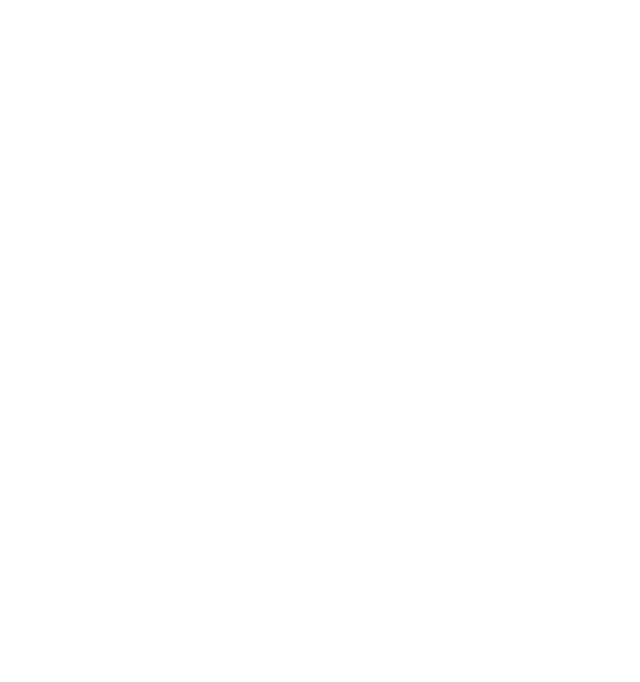
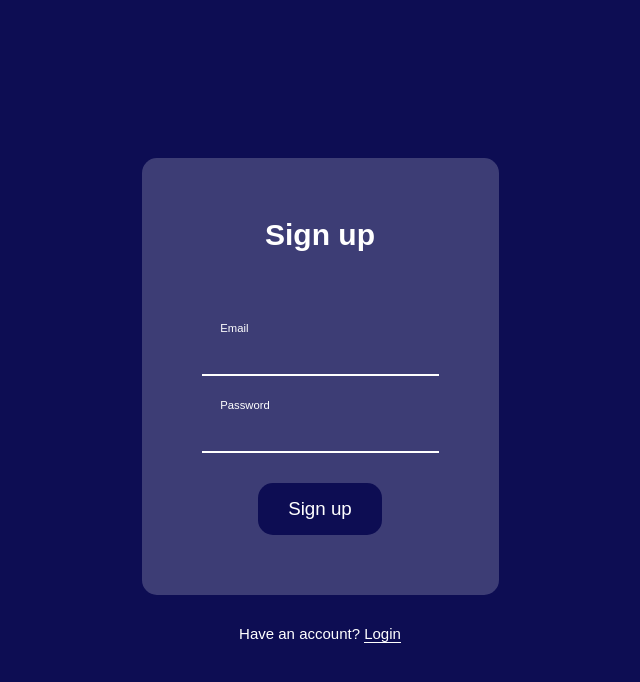
Before and after one commit to rezakelidari/form-validation, a React (Create React App) app: page /signup in a window 1280 px wide. Shown: the top 682 px of the page, without its empty margins (320-960 px from the left). Built offline with nearby package versions, Linux system fonts and the light colour scheme.

Commit message:
Adding pages to App.js

```diff
--- a/src/App.js
+++ b/src/App.js
@@ -1,7 +1,19 @@
 import React from "react";
+import { BrowserRouter, Routes, Route } from "react-router-dom";
+import Signup from "./pages/Signup";
+import Login from "./pages/Login";
+import NotFound from "./pages/NotFound";
 
 function App() {
-  return <div className="App">Hello World</div>;
+  return (
+    <BrowserRouter>
+      <Routes>
+        <Route path="/signup" element={<Signup />} />
+        <Route path="/login" element={<Login />} />
+        <Route path="*" element={<NotFound />} />
+      </Routes>
+    </BrowserRouter>
+  );
 }
 
 export default App;
```
